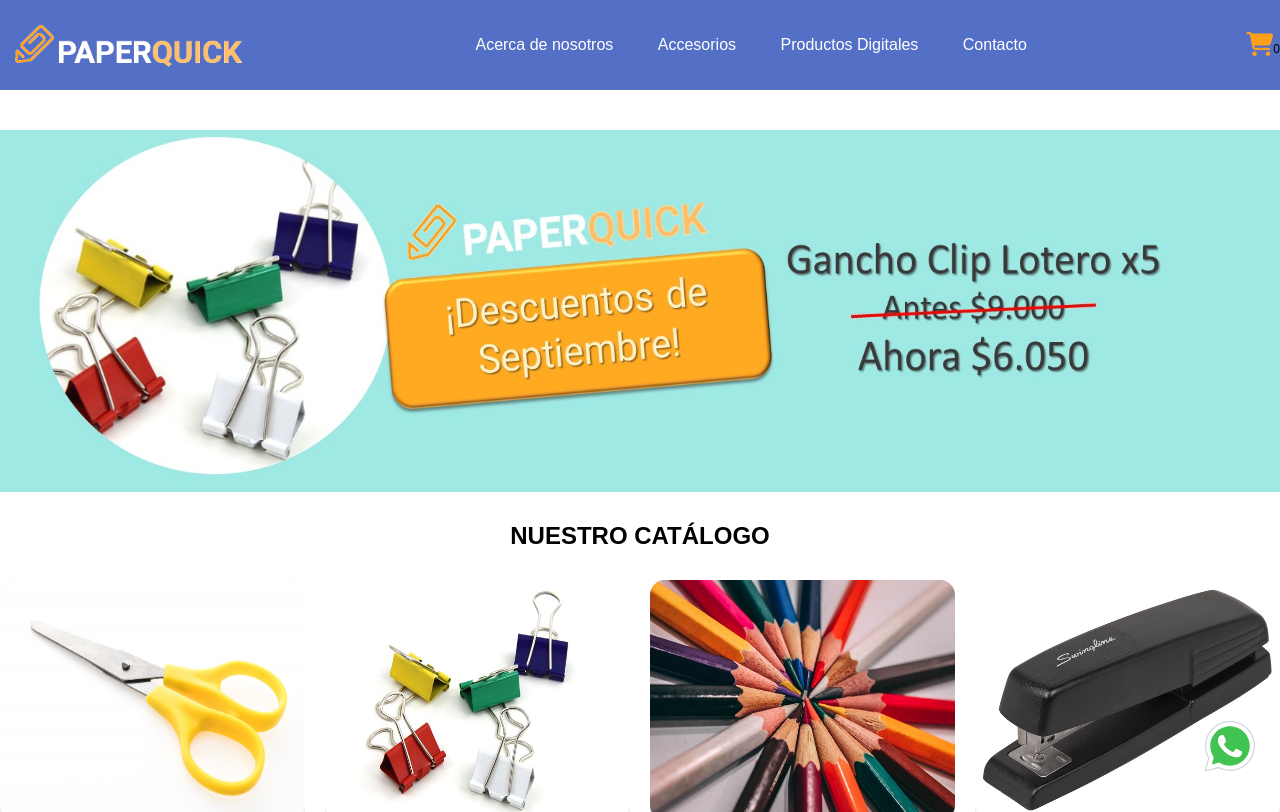
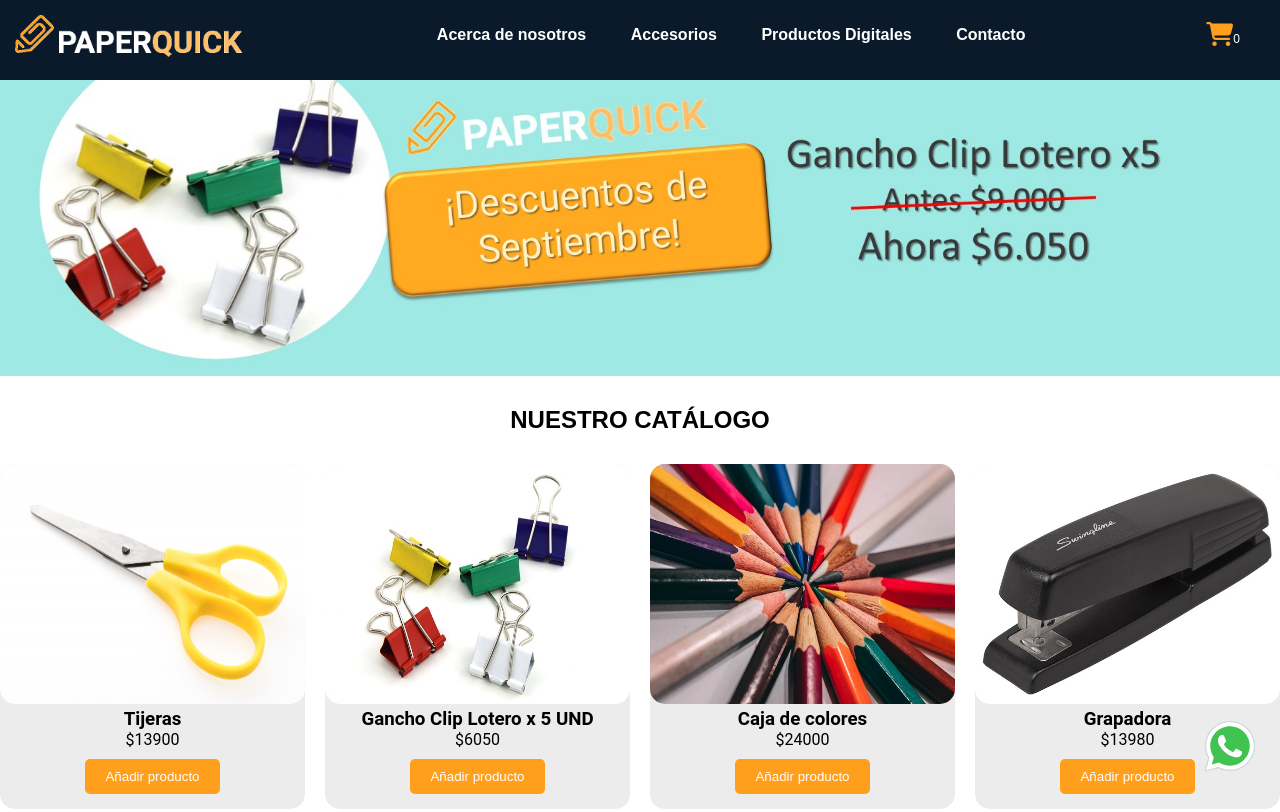
Before and after one commit to GioScarp/generation-hackathon, a plain HTML site: page index.html in a window 1280 px wide. Shown: the top 812 px of the page. Drawn offline with Linux system fonts and the light colour scheme.

Commit message:
arreglos de estilo

```diff
--- a/css/cards.css
+++ /dev/null
@@ -1,62 +0,0 @@
-
-  @import url('https://fonts.googleapis.com/css2?family=Roboto:wght@100;300;400;500&display=swap');
-/* ESTILOS DE CARDS*/
-
-
-body {
-  margin: 0 auto;
-  max-width: 1200 px;
-  font-family: sans-serif;
-}
-
-.img-card {
-    max-width: 100%;
-    height: 240px;
-    border-radius: 15px;
-}
-
-.container-items {
-    display: grid;
-    grid-template-columns: repeat(4, 1fr);
-    gap: 20px;
-}
-
-.item{
-    background-color: #ECECEC;
-    border-radius: 15px;
-    transition: transform 0.3s ease;
-    transition: transform 0.3s
-}
-
-.item:hover{
-    transform: scale(1.05);
-    box-shadow: 0 4px 8px rgba(0, 0, 0, 0.2);
-}
-
-.info-product {
-    text-align: center;
-    font-family: 'Roboto'
-}
-
-.añadir-product{
-    background-color: #FF9F1C;
-    color: #fff;
-    padding: 10px 20px;
-    border: none;
-    border-radius: 5px;
-    cursor: pointer;
-    transition: background-color 0.3s, transform 0.3s;
-    margin-top: 10px;
-    margin-bottom: 15px;
-}
-
-.añadir-product:hover {
-    background-color: #FFB740;
-    transform: scale(1.05);
-}
-
-.title-catalogo {
-    text-align: center;
-    margin: 30px;
-}
-/* ESTILOS DE CARDS*/
--- a/css/styles.css
+++ b/css/styles.css
@@ -2,17 +2,15 @@
     margin:0;
     padding: 0;
     box-sizing: border-box;
+    text-decoration: none;
 }
 
 .banner {
     width: 100%;
-    height: 362px;
+    height: 27vw;
     animation: banner 10s infinite linear alternate;
     background-size: 100% 100%;
-    position: relative;
-    display: flex;
-    justify-content: center;
-    margin-top: 40px;
+    margin-top: 30px;
 }
 
 @keyframes banner {
@@ -35,7 +33,7 @@
 :root{
     --orange: #FF9F1C;
     --orange-light: #FFBF69;
-    --agua-marina: #546fc6;
+    --agua-marina: #0a1a2a;
 }
 
 
@@ -49,12 +47,15 @@
     background-color: var(--agua-marina);
     width: 100%;
     min-height: 80px;
-
+    z-index: 10;
+    position: fixed;
+    margin-top: -40px;
 }
 
 .nav__head {
     height: 90px;
     border-bottom: 2px solid var(--agua-marina);
+
 }
 
 .container {
@@ -64,6 +65,7 @@
     overflow: hidden;
     padding: 10px 0;
     height: 100%;
+
 }
 
 .nav__container{
@@ -73,6 +75,7 @@
     justify-content: space-between;
     height: inherit;
     padding: 0;
+
 }
 
 .logo{
@@ -90,7 +93,7 @@
 .links--container{
     /* background-color: red; */
     display: flex;
-    width: 50%;
+    width: 70%;
     align-items: center;
     justify-content: center;
 }
@@ -102,8 +105,8 @@
 .link {
     text-decoration: none;
     color: white;
-    font-weight: 300;
     padding: 20px;
+    font-weight: bold;
 
 }
 .link:hover {
@@ -120,6 +123,7 @@
 #car {
     font-size: 24px;
     cursor: pointer;
+    margin-right: 40px;
     /* background-color: red; */
 }
 
@@ -129,6 +133,7 @@
 
 #contador-productos{
     font-size: 12px;
+    color: white;
 }
 
 .count-products{
```
